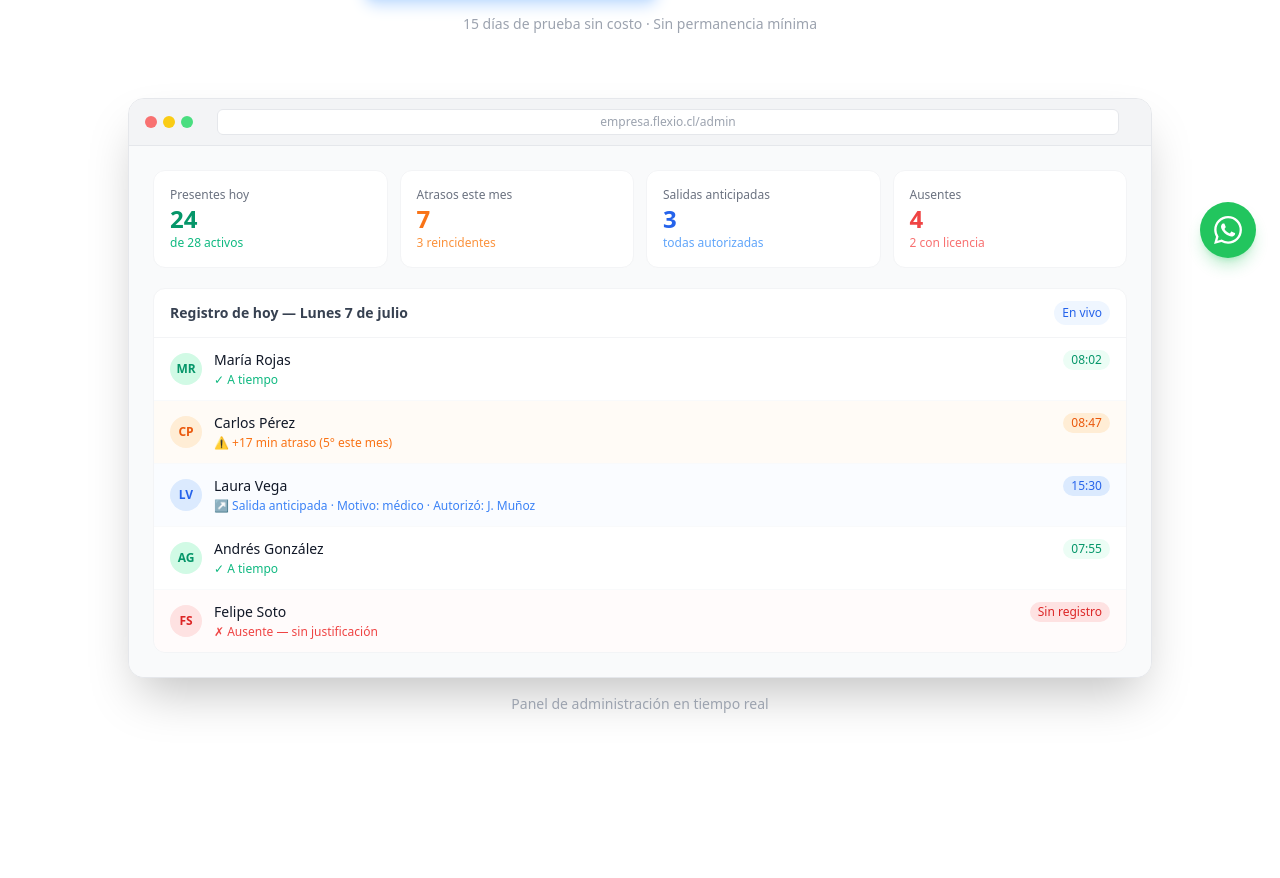
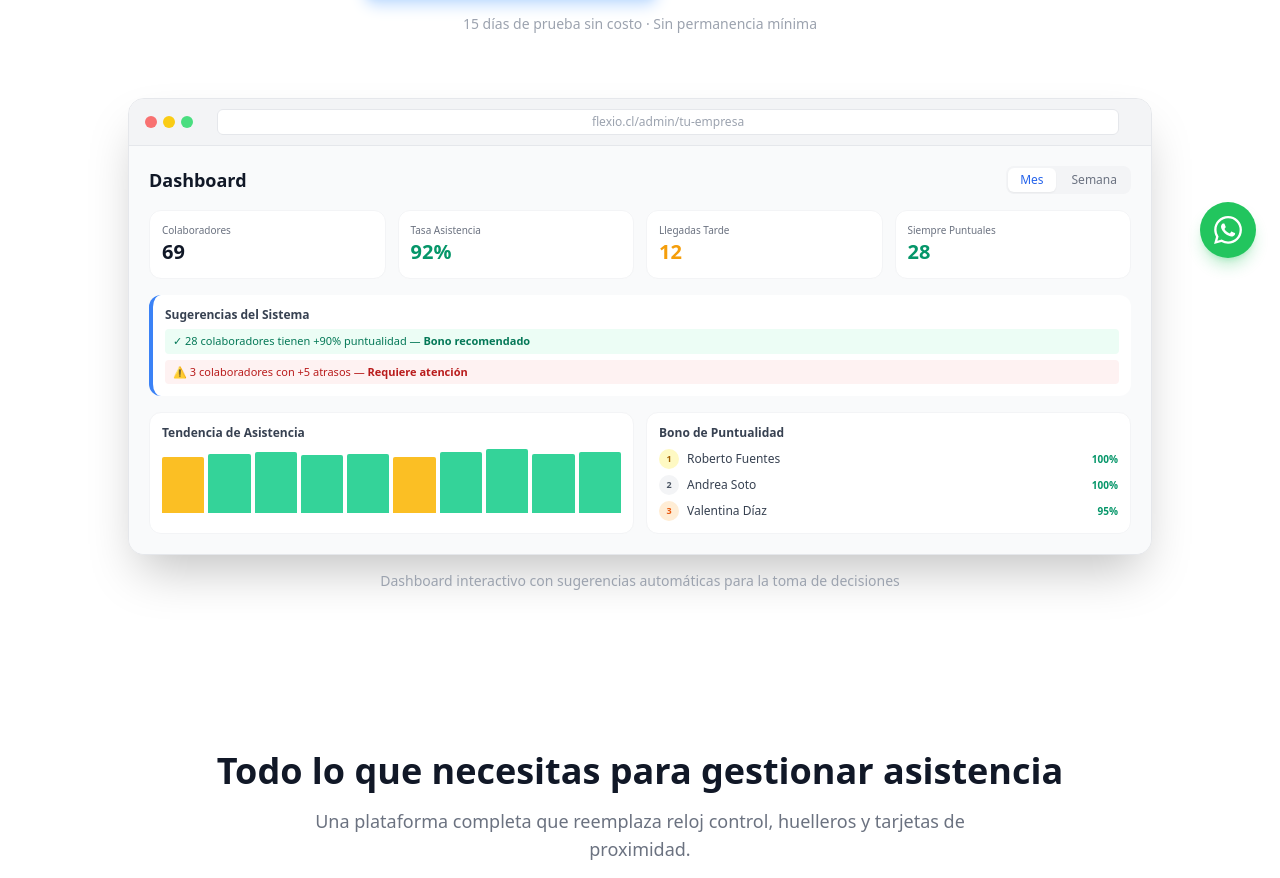
Before and after one commit to pdencina/registro_asistencia_Empresa, a React (Vite) app: page / in a window 1280 px wide. Shown: the part 518-1396 px from the top of the page. Built offline with nearby package versions, Linux system fonts and the light colour scheme.

Commit message:
feat: update landing page dashboard preview with new KPIs, AI suggestions, trend chart, and punctuality ranking

```diff
--- a/src/pages/LandingPage.jsx
+++ b/src/pages/LandingPage.jsx
@@ -326,104 +326,90 @@ export default function LandingPage() {
               </div>
               <div className="flex-1 mx-4">
                 <div className="bg-white rounded-md px-3 py-1 text-xs text-gray-400 text-center border border-gray-200">
-                  empresa.flexio.cl/admin
+                  flexio.cl/admin/tu-empresa
                 </div>
               </div>
             </div>
 
             {/* Dashboard content */}
-            <div className="p-6 bg-gray-50">
-              {/* Stats row */}
-              <div className="grid grid-cols-2 md:grid-cols-4 gap-3 mb-5">
-                <div className="bg-white rounded-xl p-4 border border-gray-100">
-                  <p className="text-xs text-gray-500">Presentes hoy</p>
-                  <p className="text-2xl font-bold text-emerald-600">24</p>
-                  <p className="text-xs text-emerald-500">de 28 activos</p>
-                </div>
-                <div className="bg-white rounded-xl p-4 border border-gray-100">
-                  <p className="text-xs text-gray-500">Atrasos este mes</p>
-                  <p className="text-2xl font-bold text-orange-500">7</p>
-                  <p className="text-xs text-orange-400">3 reincidentes</p>
-                </div>
-                <div className="bg-white rounded-xl p-4 border border-gray-100">
-                  <p className="text-xs text-gray-500">Salidas anticipadas</p>
-                  <p className="text-2xl font-bold text-blue-600">3</p>
-                  <p className="text-xs text-blue-400">todas autorizadas</p>
-                </div>
-                <div className="bg-white rounded-xl p-4 border border-gray-100">
-                  <p className="text-xs text-gray-500">Ausentes</p>
-                  <p className="text-2xl font-bold text-red-500">4</p>
-                  <p className="text-xs text-red-400">2 con licencia</p>
+            <div className="p-5 bg-gray-50">
+              {/* Header */}
+              <div className="flex items-center justify-between mb-4">
+                <h3 className="text-lg font-bold text-gray-900">Dashboard</h3>
+                <div className="flex gap-1 bg-gray-100 rounded-lg p-0.5">
+                  <span className="px-3 py-1 text-xs bg-white shadow-sm rounded-md font-medium text-primary-600">Mes</span>
+                  <span className="px-3 py-1 text-xs text-gray-500">Semana</span>
                 </div>
               </div>
 
-              {/* Table */}
-              <div className="bg-white rounded-xl border border-gray-100 overflow-hidden">
-                <div className="px-4 py-3 border-b border-gray-100 flex items-center justify-between">
-                  <p className="text-sm font-semibold text-gray-700">Registro de hoy — Lunes 7 de julio</p>
-                  <span className="text-xs bg-primary-50 text-primary-600 px-2 py-1 rounded-full">En vivo</span>
+              {/* KPIs */}
+              <div className="grid grid-cols-4 gap-3 mb-4">
+                <div className="bg-white rounded-xl p-3 border border-gray-100">
+                  <p className="text-[10px] text-gray-500">Colaboradores</p>
+                  <p className="text-xl font-bold text-gray-900">69</p>
                 </div>
-                <div className="divide-y divide-gray-50">
-                  {/* Row 1 */}
-                  <div className="px-4 py-3 flex items-center gap-3">
-                    <div className="w-8 h-8 rounded-full bg-emerald-100 flex items-center justify-center text-xs font-bold text-emerald-600 shrink-0">MR</div>
-                    <div className="flex-1 min-w-0">
-                      <div className="flex items-center justify-between gap-2">
-                        <p className="text-sm font-medium text-gray-900 truncate">María Rojas</p>
-                        <span className="text-xs bg-emerald-50 text-emerald-600 px-2 py-0.5 rounded-full whitespace-nowrap">08:02</span>
+                <div className="bg-white rounded-xl p-3 border border-gray-100">
+                  <p className="text-[10px] text-gray-500">Tasa Asistencia</p>
+                  <p className="text-xl font-bold text-emerald-600">92%</p>
                 </div>
-                      <p className="text-xs text-emerald-500 mt-0.5">✓ A tiempo</p>
+                <div className="bg-white rounded-xl p-3 border border-gray-100">
+                  <p className="text-[10px] text-gray-500">Llegadas Tarde</p>
+                  <p className="text-xl font-bold text-amber-500">12</p>
+                </div>
+                <div className="bg-white rounded-xl p-3 border border-gray-100">
+                  <p className="text-[10px] text-gray-500">Siempre Puntuales</p>
+                  <p className="text-xl font-bold text-emerald-600">28</p>
                 </div>
               </div>
-                  {/* Row 2 - Late */}
-                  <div className="px-4 py-3 flex items-center gap-3 bg-orange-50/50">
-                    <div className="w-8 h-8 rounded-full bg-orange-100 flex items-center justify-center text-xs font-bold text-orange-600 shrink-0">CP</div>
-                    <div className="flex-1 min-w-0">
-                      <div className="flex items-center justify-between gap-2">
-                        <p className="text-sm font-medium text-gray-900 truncate">Carlos Pérez</p>
-                        <span className="text-xs bg-orange-100 text-orange-600 px-2 py-0.5 rounded-full whitespace-nowrap">08:47</span>
-                      </div>
-                      <p className="text-xs text-orange-500 mt-0.5">⚠ +17 min atraso (5° este mes)</p>
+
+              {/* Suggestions */}
+              <div className="bg-white rounded-xl border-l-4 border-primary-500 p-3 mb-4">
+                <p className="text-xs font-semibold text-gray-700 mb-1.5">Sugerencias del Sistema</p>
+                <div className="space-y-1.5">
+                  <p className="text-[11px] text-emerald-700 bg-emerald-50 px-2 py-1 rounded">✓ 28 colaboradores tienen +90% puntualidad — <strong>Bono recomendado</strong></p>
+                  <p className="text-[11px] text-red-700 bg-red-50 px-2 py-1 rounded">⚠ 3 colaboradores con +5 atrasos — <strong>Requiere atención</strong></p>
                 </div>
               </div>
-                  {/* Row 3 - Early exit */}
-                  <div className="px-4 py-3 flex items-center gap-3 bg-blue-50/30">
-                    <div className="w-8 h-8 rounded-full bg-blue-100 flex items-center justify-center text-xs font-bold text-blue-600 shrink-0">LV</div>
-                    <div className="flex-1 min-w-0">
-                      <div className="flex items-center justify-between gap-2">
-                        <p className="text-sm font-medium text-gray-900 truncate">Laura Vega</p>
-                        <span className="text-xs bg-blue-100 text-blue-600 px-2 py-0.5 rounded-full whitespace-nowrap">15:30</span>
+
+              {/* Chart + Rankings */}
+              <div className="grid grid-cols-2 gap-3">
+                {/* Mini chart */}
+                <div className="bg-white rounded-xl p-3 border border-gray-100">
+                  <p className="text-xs font-semibold text-gray-700 mb-2">Tendencia de Asistencia</p>
+                  <div className="flex items-end gap-1 h-16">
+                    {[88, 92, 95, 90, 92, 88, 95, 100, 92, 96].map((v, i) => (
+                      <div key={i} className="flex-1 rounded-t-sm" style={{ height: `${v}%` }}>
+                        <div className={`w-full h-full rounded-t-sm ${v >= 90 ? 'bg-emerald-400' : 'bg-amber-400'}`} />
                       </div>
-                      <p className="text-xs text-blue-500 mt-0.5">↗ Salida anticipada · Motivo: médico · Autorizó: J. Muñoz</p>
+                    ))}
                   </div>
                 </div>
-                  {/* Row 4 */}
-                  <div className="px-4 py-3 flex items-center gap-3">
-                    <div className="w-8 h-8 rounded-full bg-emerald-100 flex items-center justify-center text-xs font-bold text-emerald-600 shrink-0">AG</div>
-                    <div className="flex-1 min-w-0">
-                      <div className="flex items-center justify-between gap-2">
-                        <p className="text-sm font-medium text-gray-900 truncate">Andrés González</p>
-                        <span className="text-xs bg-emerald-50 text-emerald-600 px-2 py-0.5 rounded-full whitespace-nowrap">07:55</span>
+
+                {/* Mini ranking */}
+                <div className="bg-white rounded-xl p-3 border border-gray-100">
+                  <p className="text-xs font-semibold text-gray-700 mb-2">Bono de Puntualidad</p>
+                  <div className="space-y-1.5">
+                    <div className="flex items-center gap-2">
+                      <span className="w-5 h-5 rounded-full bg-yellow-100 text-yellow-700 text-[9px] font-bold flex items-center justify-center">1</span>
+                      <span className="text-xs text-gray-700 flex-1">Roberto Fuentes</span>
+                      <span className="text-[10px] text-emerald-600 font-bold">100%</span>
                     </div>
-                      <p className="text-xs text-emerald-500 mt-0.5">✓ A tiempo</p>
+                    <div className="flex items-center gap-2">
+                      <span className="w-5 h-5 rounded-full bg-gray-100 text-gray-600 text-[9px] font-bold flex items-center justify-center">2</span>
+                      <span className="text-xs text-gray-700 flex-1">Andrea Soto</span>
+                      <span className="text-[10px] text-emerald-600 font-bold">100%</span>
                     </div>
-                  </div>
-                  {/* Row 5 - Absent */}
-                  <div className="px-4 py-3 flex items-center gap-3 bg-red-50/30">
-                    <div className="w-8 h-8 rounded-full bg-red-100 flex items-center justify-center text-xs font-bold text-red-600 shrink-0">FS</div>
-                    <div className="flex-1 min-w-0">
-                      <div className="flex items-center justify-between gap-2">
-                        <p className="text-sm font-medium text-gray-900 truncate">Felipe Soto</p>
-                        <span className="text-xs bg-red-100 text-red-600 px-2 py-0.5 rounded-full whitespace-nowrap">Sin registro</span>
-                      </div>
-                      <p className="text-xs text-red-500 mt-0.5">✗ Ausente — sin justificación</p>
+                    <div className="flex items-center gap-2">
+                      <span className="w-5 h-5 rounded-full bg-orange-100 text-orange-600 text-[9px] font-bold flex items-center justify-center">3</span>
+                      <span className="text-xs text-gray-700 flex-1">Valentina Díaz</span>
+                      <span className="text-[10px] text-emerald-600 font-bold">95%</span>
                     </div>
                   </div>
                 </div>
               </div>
             </div>
           </div>
-          <p className="text-center text-sm text-gray-400 mt-4">Panel de administración en tiempo real</p>
+          <p className="text-center text-sm text-gray-400 mt-4">Dashboard interactivo con sugerencias automáticas para la toma de decisiones</p>
         </div>
       </section>
 
```
Lines whose indentation alone changed are shown as unchanged.
